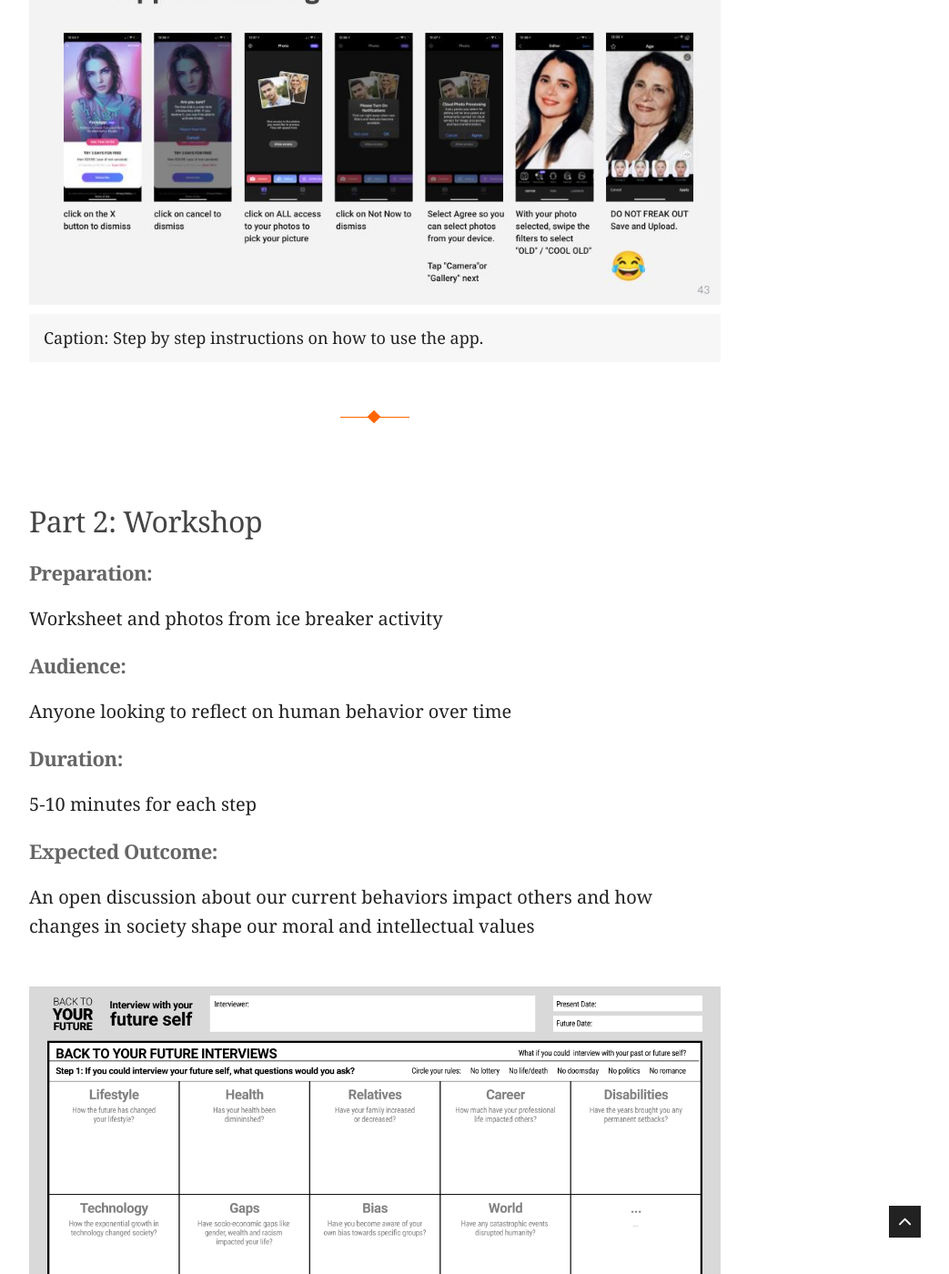
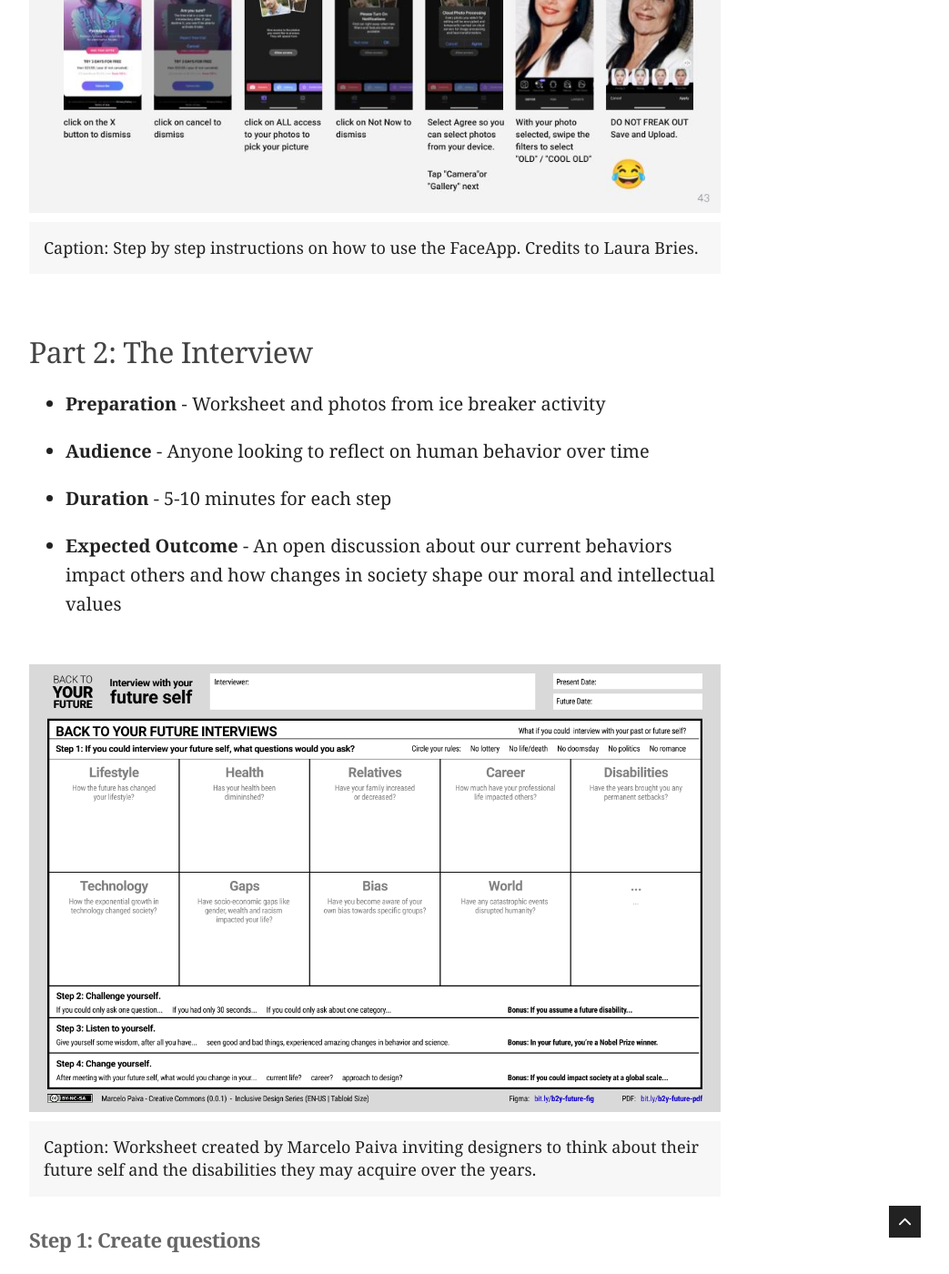
Before and after one commit to mpaiva/blog, a Jekyll site: the page built from _posts/2020-11-20-interview-with-your-future-self.markdown, in a window 1280 px wide and 1400 px high, scrolled down 7612 px. Shown: the whole window at 91% size, without its empty margins (228-1271 px from the left). Built offline with Jekyll 4.4.1, drawn with Linux system fonts in a browser that asks for light colours; nearby versions of some CDN libraries; comment, search, counter and statistics services are not loaded; some of the changed text lies outside the part shown.

Commit message:
tags margin

```diff
--- a/_posts/2020-11-20-interview-with-your-future-self.markdown
+++ b/_posts/2020-11-20-interview-with-your-future-self.markdown
@@ -46,7 +46,7 @@
 
 <hr/>
 
-<blockquote>"Do not think that thoughtful design is just for the elderly, or the sick, or the disabled.<br/>In the field of design, this is called<br/> <strong>inclusive design</strong> for a reason:<br/>It helps everyone."
+<blockquote>"Do not think that thoughtful design is just for the elderly, or the sick, or the disabled.<br/>In the field of design, this is called <strong>inclusive design</strong> for a reason: It helps everyone."
 <br>
 <span>- Donald Norman, 2020</span>
 </blockquote>
@@ -55,7 +55,7 @@
 
 His article made me reflect on how biased we are towards our current conditions, abilities and mindset when we create solutions for others.
 
-<blockquote>We are a collection of our past,<br/>not our future.</blockquote>
+<blockquote>We are a collection of our past, not our future.</blockquote>
 
 We are driven by how we were raised. Whether we were exposed to different beliefs, or how many relationships we had along the way, how many heartbreaks, etc.
 
@@ -93,9 +92,10 @@
 <hr/>
 
 ## Design Thinking Activity
+
 The following activity are broken into two parts:
 1. __Ice breaker__ - a fun way to connect participants with their older figures.
-2. __Interview__ - four simple steps to help participants generating, prioritizing and answering hypothetical questions, followed by a moment of self-reflection.
+2. __The Interview__ - four simple steps to help participants generating, prioritizing and answering hypothetical questions, followed by a moment of self-reflection.
 
 ### Part 1: Ice Breaker
 Envisioning you as an older person using the face editor application FaceApp.
@@ -108,28 +108,17 @@
 ![Download the FaceApp application by scanning one of the QR codes displayed on this image.]({{ site.baseurl }}/images/post-01f.jpg)
 <p class="caption"> Download the FaceApp application by scanning one of the QR codes displayed on this image.</p>
 
-
 - __Using the app__ - Download the app from one of the following app stores:
 
 ![Step by step instructions on how to use the app.]({{ site.baseurl }}/images/post-01g.jpg)
-<p class="caption">Step by step instructions on how to use the app.</p>
+<p class="caption">Step by step instructions on how to use the FaceApp. Credits to Laura Bries.</p>
 
-<hr/>
+### Part 2: The Interview
 
-### Part 2: Workshop
-
-##### Preparation:
-Worksheet and photos from ice breaker activity
-
-##### Audience:
-Anyone looking to reflect on human behavior over time
-
-##### Duration:
-5-10 minutes for each step
-
-##### Expected Outcome:
-An open discussion about our current behaviors impact others and how changes in society shape our moral and intellectual values
-
+- __Preparation__ - Worksheet and photos from ice breaker activity
+- __Audience__ - Anyone looking to reflect on human behavior over time
+- __Duration__ - 5-10 minutes for each step
+- __Expected Outcome__ - An open discussion about our current behaviors impact others and how changes in society shape our moral and intellectual values
 
 ![Worksheet created by Marcelo Paiva inviting designers to think about their future self and the disabilities they may acquire over the years.]({{ site.baseurl }}/images/post-01c.png)
 
--- a/_sass/2-base/_base.scss
+++ b/_sass/2-base/_base.scss
@@ -176,7 +176,7 @@
   font-style: normal;
   padding: 16px;
   margin: -40px 0 32px 0;
-  line-height: 120%;
+  line-height: 140%;
   font-size: 90%;
 
   &::before {
--- a/_sass/4-layouts/_article.scss
+++ b/_sass/4-layouts/_article.scss
@@ -46,6 +46,7 @@
       color: $white;
       padding:4px 8px;
       border-radius: 4px;
+      margin: 2px;
       &:hover {
         color: $brand-color;
         background-color: $light;
--- a/_sass/4-layouts/_post.scss
+++ b/_sass/4-layouts/_post.scss
@@ -53,6 +53,7 @@
     background:$light-gray;
     padding:4px 8px;
     border-radius: 4px;
+    margin: 2px;
    }
   }
 }
```
Also changed, not shown: other parts of _posts/2020-11-20-interview-with-your-future-self.markdown (+2 -3 lines).
